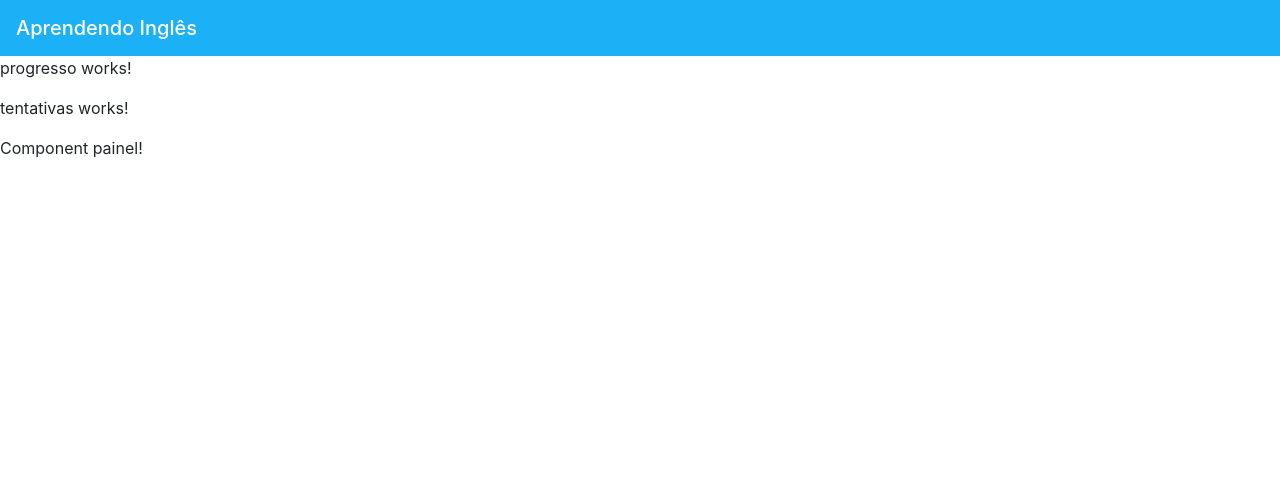
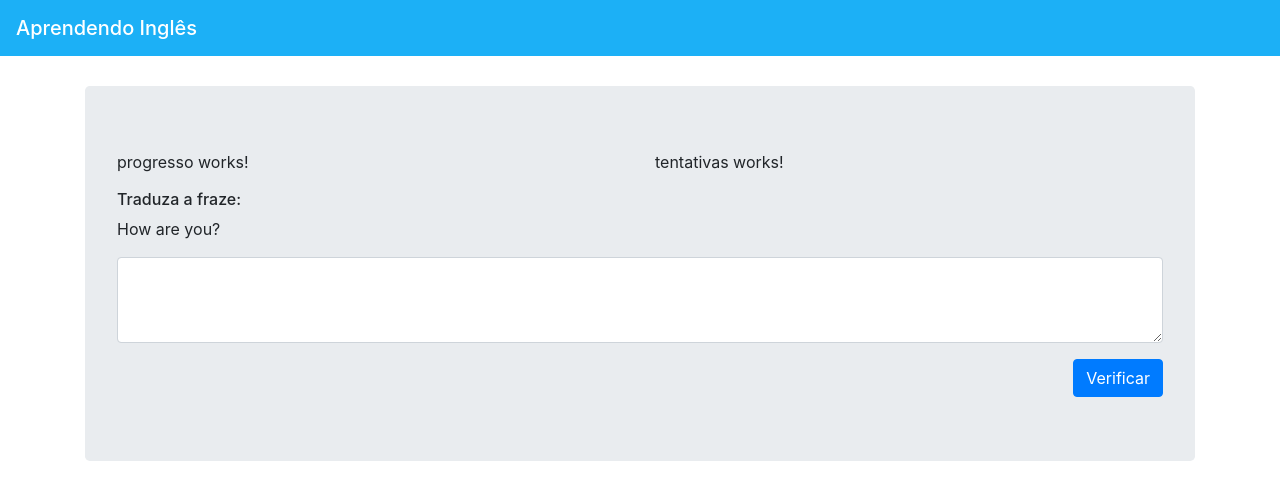
Before and after one commit to thiago-m/aprenda-ingles-angular-6, an Angular app: page / in a window 1280 px wide. Shown: the top 500 px of the page. Built offline with nearby package versions, Linux system fonts and the light colour scheme.

Commit message:
Estilização do component Painel

```diff
--- a/src/app/painel/painel.component.css
+++ b/src/app/painel/painel.component.css
@@ -0,0 +1,4 @@
+.jumbotron {
+    margin: 30px 0;
+    padding: 30px auto;
+}
--- a/src/app/painel/painel.component.html
+++ b/src/app/painel/painel.component.html
@@ -1,5 +1,30 @@
-<app-progresso></app-progresso>
-<app-tentativas></app-tentativas>
-<p>
-  Component painel!
-</p>
+<div class="container">
+  <div class="jumbotron">
+    <div class="row">
+      <div class="col-sm-6">
+          <app-progresso></app-progresso>
+      </div>
+      <div class="col-sm-6">
+          <app-tentativas></app-tentativas>
+      </div>
+    </div>
+    <div class="row">
+      <div class="col">
+        <h6>
+          Traduza a fraze:
+        </h6>
+
+        <p>How are you?</p>
+
+        <div class="form-group">
+          <textarea rows="3" class="form-control"></textarea>
+        </div>
+      </div>
+    </div>
+    <div class="row">
+      <div class="col text-right">
+        <button class="btn btn-primary">Verificar</button>
+      </div>
+    </div>
+  </div>
+</div>
```
